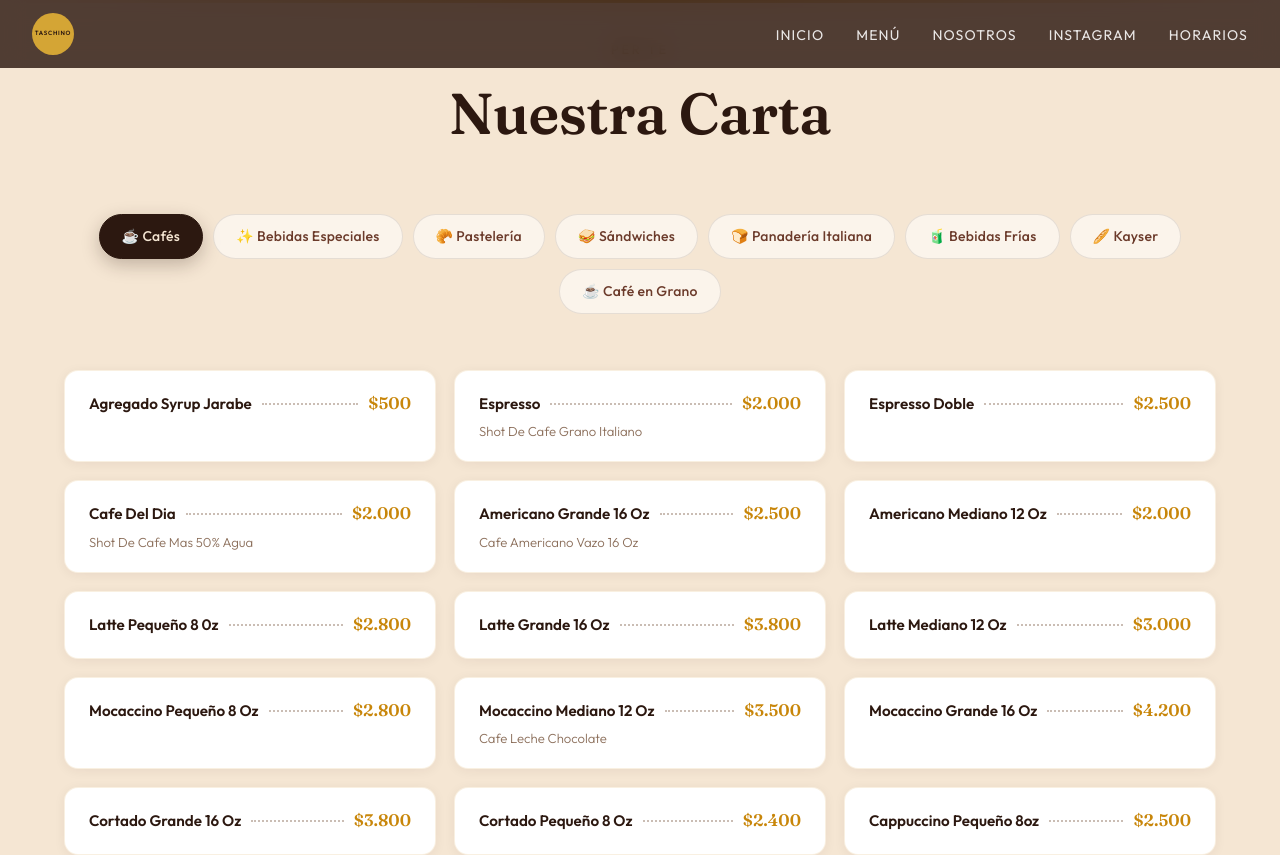
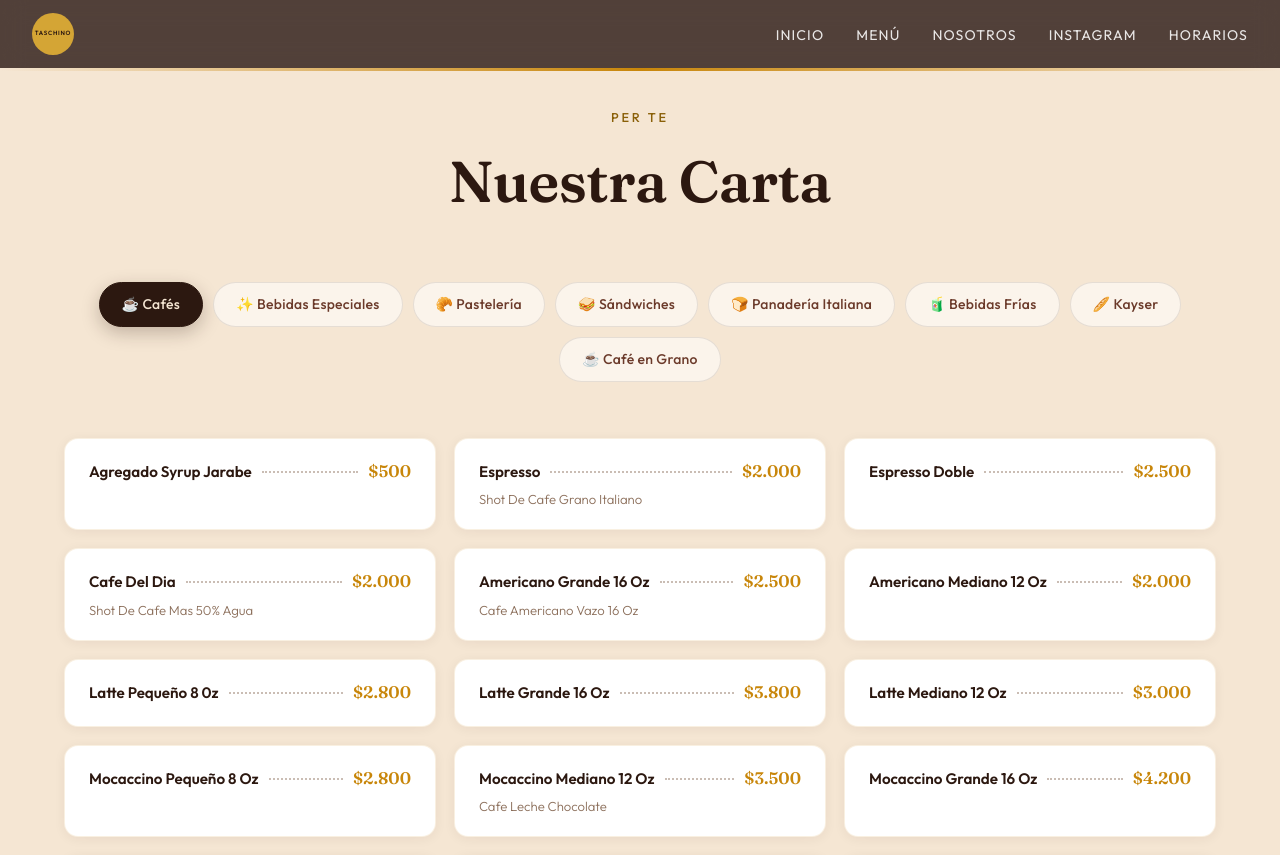
Before and after one commit to Im-Fran/taschino.cl, a React (Vite) app: page /carta in a window 1280 px wide. Shown: the top 855 px of the page. Built offline with nearby package versions, Linux system fonts and the light colour scheme; what @fullpage/react-fullpage would draw is missing.

Commit message:
patch: se repara navbar tapando contenido

```diff
--- a/src/pages/home/index.tsx
+++ b/src/pages/home/index.tsx
@@ -6,6 +6,7 @@ import About from './components/about'
 import Gallery from './components/gallery'
 import Instagram from './components/instagram'
 import Hours from './components/hours'
+import { useLocation } from 'react-router-dom'
 
 // ponytail: interop CJS/ESM de Vite no desenvuelve el default de este paquete
 const ReactFullpage = (ReactFullpageImport as unknown as { default: typeof ReactFullpageImport }).default ?? ReactFullpageImport
@@ -16,6 +17,8 @@ const LABELS = ['Inicio', 'Nosotros', 'Galería', 'Instagram', 'Horarios']
 const HomePage = () => {
   const reduced = useReducedMotion()
   const [active, setActive] = useState('inicio')
+  const location = useLocation()
+  const isHome = location.pathname === '/'
 
   return (
     <>
@@ -24,7 +27,7 @@ const HomePage = () => {
         navigationTooltips={LABELS}
         licenseKey="gplv3-license" // ponytail: clave abierta oficial de fullpage.js para uso GPLv3
         credits={{ enabled: false }}
-        navigation
+        navigation={isHome}
         controlArrows={false}
         scrollingSpeed={reduced ? 0 : 700}
         fitToSection={false}
--- a/src/styles/index.css
+++ b/src/styles/index.css
@@ -103,6 +103,7 @@ button {
 /* Página normal del menú: scroll de documento, sin mecanismo de slides */
 .menu-page {
   min-height: 100dvh;
+  padding-top: var(--nav-h);
 }
 
 /* Nav lateral de puntos nativo de fullpage.js (#fp-nav) — oculto en mobile
@@ -717,7 +718,7 @@ button {
    de la identidad de marca. */
 .menu {
   position: relative;
-  min-height: 100%;
+  min-height: 100dvh;
   padding: 40px 0 48px;
   background: var(--color-latte);
 }
@@ -1041,7 +1042,7 @@ button {
 /* ─── Horarios y Ubicación ──────────────────────────────────────── */
 .hours {
   min-height: 100%;
-  padding: 40px 0 48px;
+  padding: calc(var(--nav-h) + 40px) 0 48px;
   background: var(--color-cream);
 }
 .hours__inner {
```
